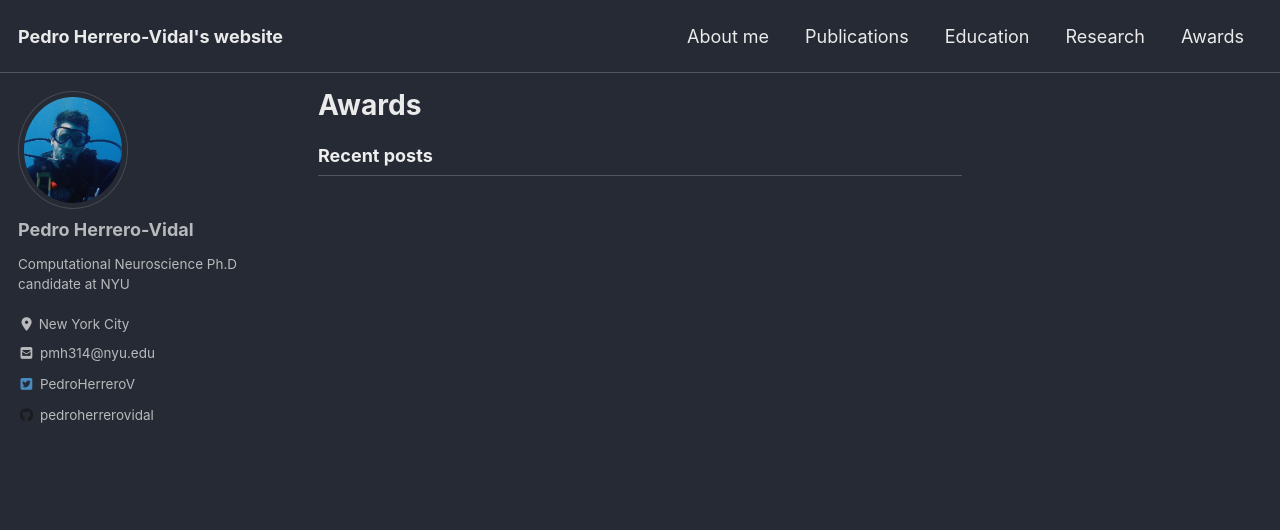
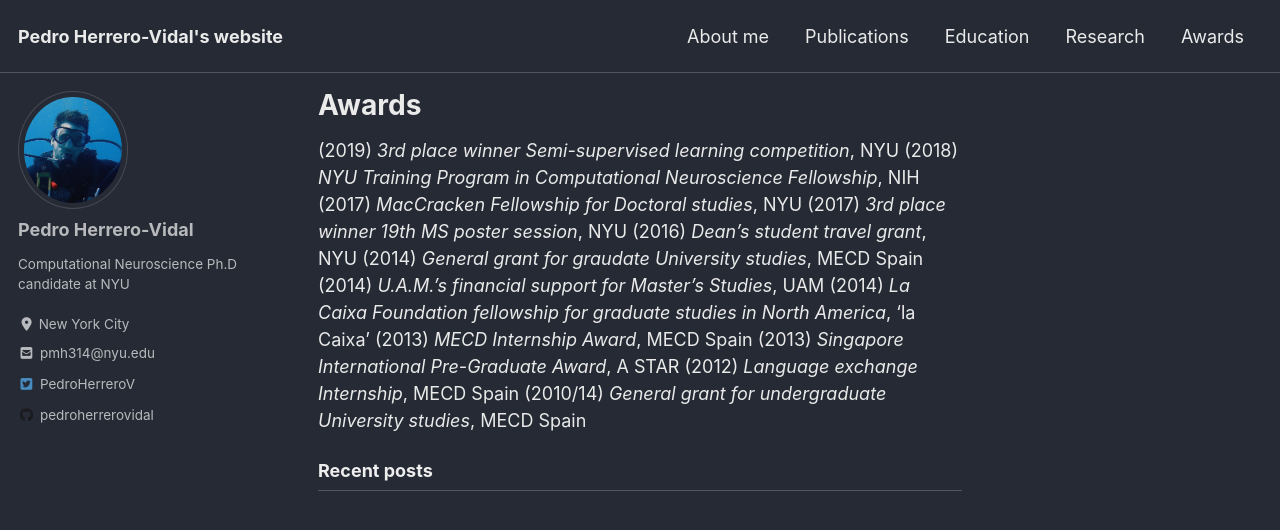
Before and after one commit to pedroherrerovidal/pedroherrerovidal.github.io, a Jekyll site: the page built from _pages/awards.md, in a window 1280 px wide and 900 px high. Shown: the top 530 px of the window. Built offline with Jekyll 4.4.1, drawn with Linux system fonts in a browser that asks for light colours; cached includes are drawn as plain includes; nearby versions of some CDN libraries.

Commit message:
Update awards.md

```diff
--- a/_pages/awards.md
+++ b/_pages/awards.md
@@ -4,3 +4,16 @@ layout: home
 permalink: /awards/
 author_profile: true
 ---
+
+(2019) *3rd place winner Semi-supervised learning competition*, NYU
+(2018) *NYU Training Program in Computational Neuroscience Fellowship*, NIH
+(2017) *MacCracken Fellowship for Doctoral studies*, NYU
+(2017) *3rd place winner 19th MS poster session*, NYU
+(2016) *Dean's student travel grant*, NYU
+(2014) *General grant for graudate University studies*, MECD Spain
+(2014) *U.A.M.'s financial support for Master’s Studies*, UAM
+(2014) *La Caixa Foundation fellowship for graduate studies in North America*, ‘la Caixa’
+(2013) *MECD Internship Award*, MECD Spain
+(2013) *Singapore International Pre-Graduate Award*, A STAR
+(2012) *Language exchange Internship*, MECD Spain
+(2010/14) *General grant for undergraduate University studies*, MECD Spain
```
